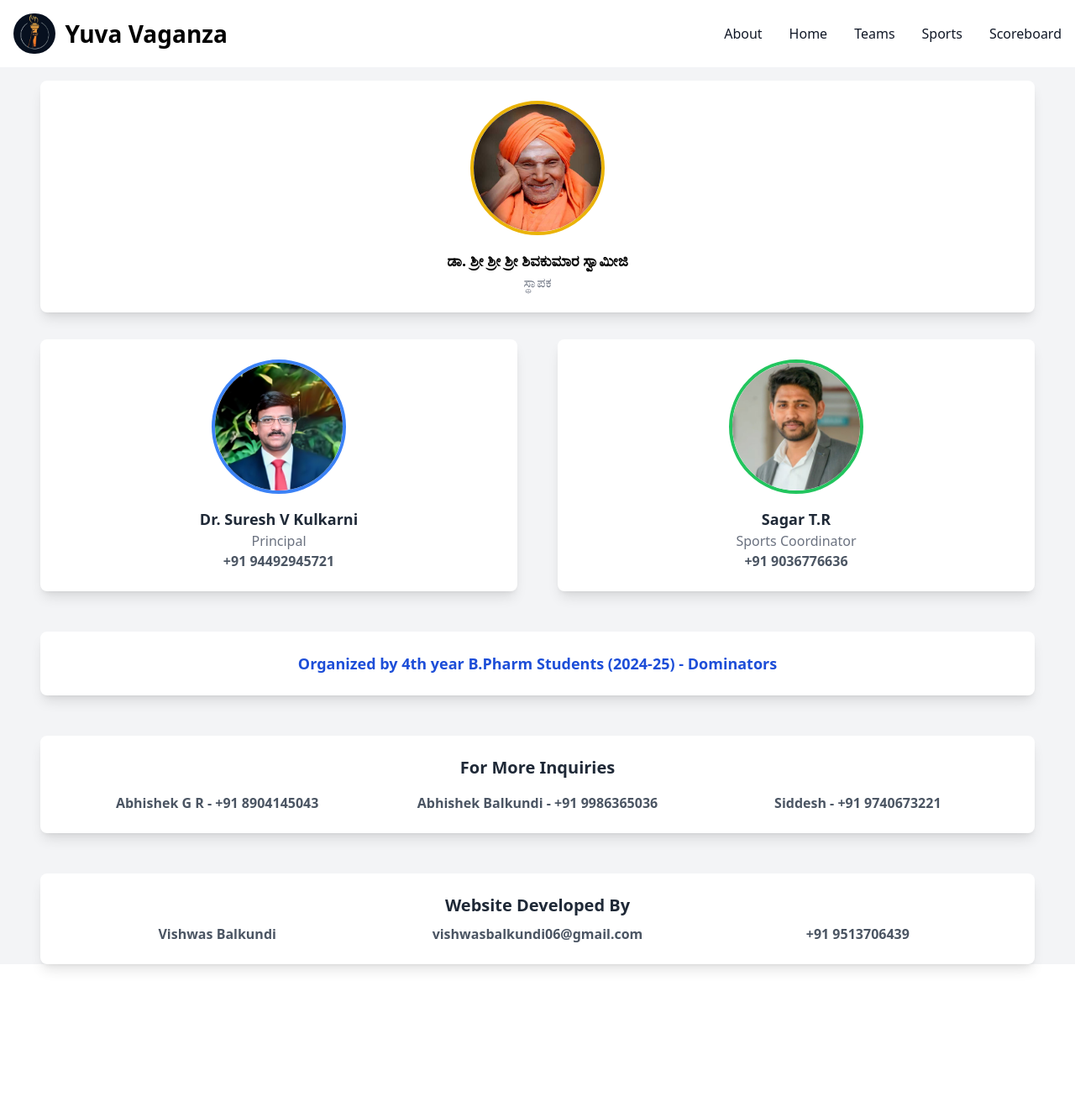
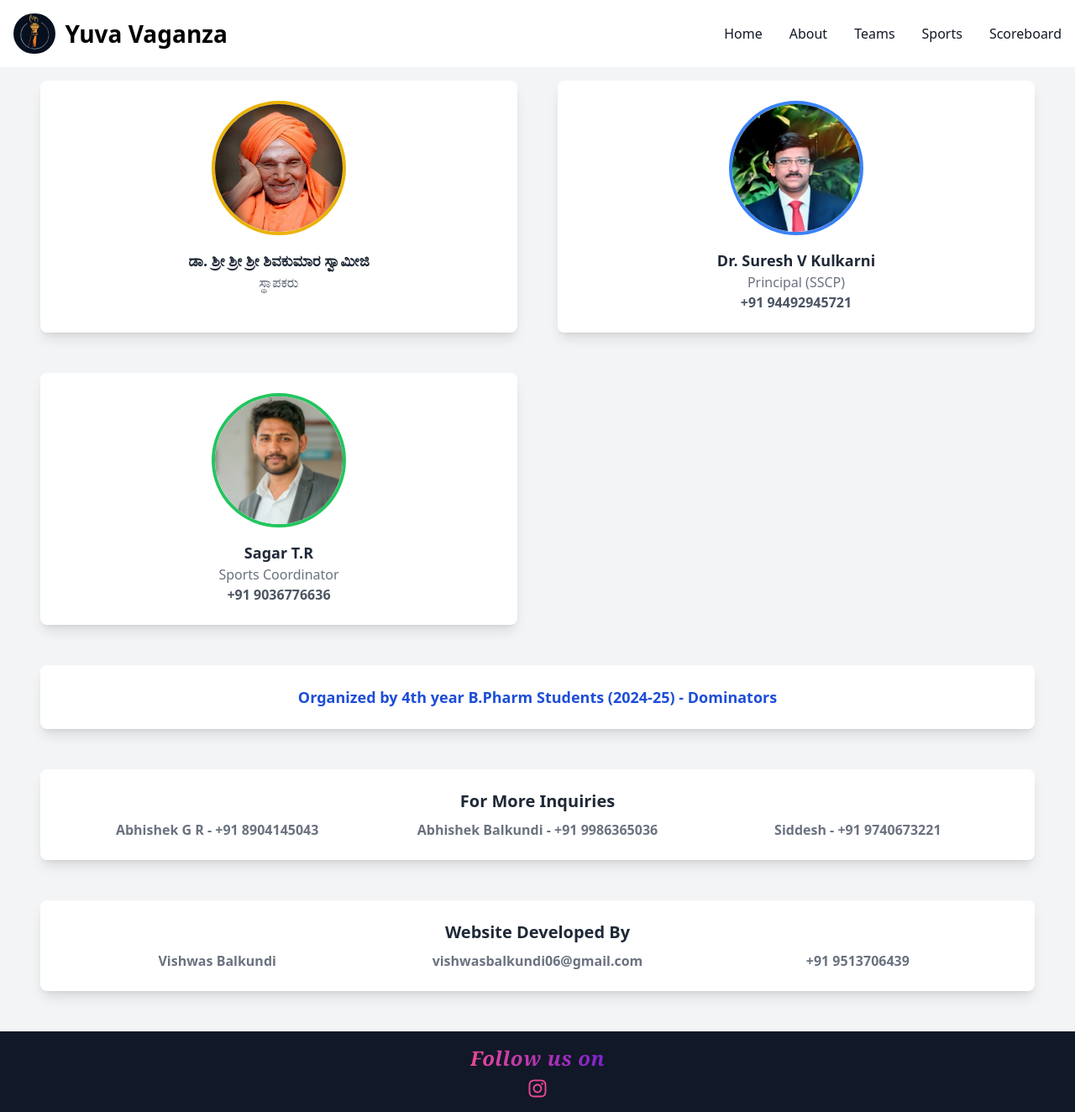
Before and after one commit to Balkundi-Vishwas/vaganza, a React (Vite) app: page /about in a window 1280 px wide. Shown: the whole page at 84% size. Before the commit the page ends 1196 px from the top, so only its background shows below. Built offline with nearby package versions, Linux system fonts and the light colour scheme.

Commit message:
added footer

```diff
--- a/package.json
+++ b/package.json
@@ -17,6 +17,7 @@
     "@mui/material": "^6.4.6",
     "react": "^18.3.1",
     "react-dom": "^18.3.1",
+    "react-icons": "^5.5.0",
     "react-router-dom": "^7.2.0",
     "socket.io": "^4.8.1",
     "socket.io-client": "^4.8.1"
--- a/src/App.jsx
+++ b/src/App.jsx
@@ -6,6 +6,7 @@ import Scoreboard from "./components/Scoreboard";
 import Sportings from "./components/sports";
 import About from "./pages/About";
 import Homepage from "./pages/Home";
+import Footer from "./components/footer";
 
 const App = () => {
   return (
@@ -32,6 +33,7 @@ const App = () => {
           <Route path="/sports" element={<Sportings />}></Route>
           <Route path="/scoreboard" element={<Scoreboard />}></Route>
         </Routes>
+        <Footer />
       </div>
     </Router>
   );
--- a/src/components/Header.jsx
+++ b/src/components/Header.jsx
@@ -97,17 +97,17 @@ const Navbar = () => {
 
         {/* Navbar Items for Large Screens */}
         <div className="hidden lg:flex space-x-8">
+        <Link
+            to="/"
+            className="text-gray-900 hover:text-blue-700 dark:text-white dark:hover:text-blue-500"
+          >
+            Home
+          </Link>
           <Link
             to="/about"
             className="text-gray-900 hover:text-blue-700 dark:text-white dark:hover:text-blue-500"
           >
             About
-          </Link>
-          <Link
-            to="/"
-            className="text-gray-900 hover:text-blue-700 dark:text-white dark:hover:text-blue-500"
-          >
-            Home
           </Link>
           <Link
             to="/teams"
@@ -132,6 +132,14 @@ const Navbar = () => {
         {/* Automatically Visible Dropdown Menu for Small Screens */}
         <div className={`${isOpen ? "block" : "hidden"} lg:hidden w-full mt-4`}>
           <ul className="border border-gray-200 dark:border-gray-700 rounded-lg bg-gray-50 dark:bg-gray-800">
+          <li>
+              <Link onClick={handleToggle}
+              to="/"
+              className="block px-4 py-2 text-gray-900 dark:text-white hover:bg-gray-200 dark:hover:bg-gray-700"
+            >
+              Home
+            </Link>
+            </li>
             <li>
               <Link onClick={handleToggle}
                 to="/about"
@@ -139,14 +147,6 @@ const Navbar = () => {
               >
                 About
               </Link>
-            </li>
-            <li>
-              <Link onClick={handleToggle}
-              to="/"
-              className="block px-4 py-2 text-gray-900 dark:text-white hover:bg-gray-200 dark:hover:bg-gray-700"
-            >
-              Home
-            </Link>
             </li>
             <li>
               <Link onClick={handleToggle}
--- a/src/components/Scoreboard.jsx
+++ b/src/components/Scoreboard.jsx
@@ -5,18 +5,16 @@ const Scoreboard = () => {
   const [scores, setScores] = useState(teamsData.scores);
 
   const calculateTotal = (team) => {
-    return scores[team].gold * 3 + scores[team].silver * 2 + scores[team].bronze * 1;
+    return (
+      scores[team].gold * 3 + scores[team].silver * 2 + scores[team].bronze * 1
+    );
   };
 
   return (
     <div className="p-5 pt-20 mb-12">
-      <h2 className="text-center text-3xl font-bold text-blue-700">📊 Team Scoreboard</h2>
-
-      <p className="text-center text-gray-600 mt-2">
-        🥇 <span className="text-yellow-500 font-bold">Gold = 3 points</span>,
-        🥈 <span className="text-gray-500 font-bold">Silver = 2 points</span>,
-        🥉 <span className="text-orange-500 font-bold">Bronze = 1 point</span>
-      </p>
+      <h2 className="text-center text-3xl font-bold text-[#17202a]">
+        📊 Team Scoreboard
+      </h2>
 
       <div className="overflow-x-auto mt-5">
         <table className="w-3/4 mx-auto border-collapse border border-gray-300 shadow-lg rounded-lg">
@@ -31,7 +29,14 @@ const Scoreboard = () => {
           </thead>
           <tbody>
             {Object.keys(scores)
-              .sort((a, b) => calculateTotal(b) - calculateTotal(a))
+              .sort((a, b) => {
+                const totalA = calculateTotal(a);
+                const totalB = calculateTotal(b);
+                if (totalA !== totalB) return totalB - totalA; // Sort by total score
+                if (scores[a].gold !== scores[b].gold)
+                  return scores[b].gold - scores[a].gold; // Sort by gold
+                return scores[b].silver - scores[a].silver; // Sort by silver
+              })
               .map((team, index) => (
                 <tr
                   key={index}
@@ -43,11 +48,35 @@ const Scoreboard = () => {
                   <td className="p-3 border">{scores[team].gold}</td>
                   <td className="p-3 border">{scores[team].silver}</td>
                   <td className="p-3 border">{scores[team].bronze}</td>
-                  <td className="p-3 border font-bold">{calculateTotal(team)}</td>
+                  <td className="p-3 border font-bold">
+                    {calculateTotal(team)}
+                  </td>
                 </tr>
               ))}
           </tbody>
         </table>
+      </div>
+
+      <div className="mt-6 bg-white p-6 rounded-lg shadow-lg hover:scale-105 transition-transform duration-300">
+        <p className="text-center text-gray-600 mt-2">
+          🥇 <span className="text-yellow-500 font-bold">Gold = 3 points</span>{" "}
+          <br />
+          🥈 <span className="text-gray-500 font-bold">
+            Silver = 2 points
+          </span>{" "}
+          <br />
+          🥉 <span className="text-orange-500 font-bold">Bronze = 1 point</span>
+        </p>
+      </div>
+
+      <div className="mt-4 bg-white p-6 rounded-lg shadow-lg hover:scale-105 transition-transform duration-300">
+        <p className="text-center text-sm text-gray-500 mt-3 italic">
+          *If two teams have the same total points, the team with more
+          <span className="text-yellow-500 font-semibold"> Gold medals </span>
+          will be ranked higher. If Gold medals are also equal,
+          <span className="text-gray-500 font-semibold"> Silver medals </span>
+          will determine the rank.*
+        </p>
       </div>
     </div>
   );
--- a/src/components/Teamlist.jsx
+++ b/src/components/Teamlist.jsx
@@ -18,14 +18,14 @@ const TeamList = () => {
 
   return (
     <div className="pt-20">
-      <h2 className="text-center text-3xl font-bold text-blue-600">
+      <h2 className="text-center text-3xl font-bold text-[#17202a]">
         🏆 Participating Teams 🏆
       </h2>
       <p className="text-center text-gray-600 mt-2">
         Click on a team to learn more!
       </p>
 
-      <div className="flex flex-wrap justify-center mt-6 gap-6">
+      <div className="flex flex-wrap justify-center mt-6 mb-10 gap-6">
         {teamsData.teams.map((team, index) => (
           <motion.div
             key={index}
@@ -74,13 +74,13 @@ const TeamList = () => {
                 {selectedTeam.name}
               </h1>
               <div className="mt-4 p-4 border border-gray-300 rounded-lg shadow-md h-[50vh] overflow-y-auto custom-scroll">
-                <p className="text-gray-700 text-lg">{selectedTeam.description}</p>
+                <p className="text-gray-500 text-lg">{selectedTeam.description}</p>
 
                 {/* Contributors */}
                 <h2 className="text-xl font-semibold mt-3 mb-2 text-gray-900">🎖 Contributors:</h2>
-                <ul className="list-disc list-inside text-gray-800">
+                <ul className="list-decimal list-inside text-gray-800">
                   {selectedTeam.contributors.map((cont, index) => (
-                    <li key={index} className="text-lg">{cont}</li>
+                    <li key={index} className="mb-2 text-lg">{cont}</li>
                   ))}
                 </ul>
               </div>
--- /dev/null
+++ b/src/components/footer.jsx
@@ -0,0 +1,27 @@
+import { FaInstagram } from "react-icons/fa"; // Import Instagram icon
+
+const Footer = () => {
+  return (
+    <footer className="bg-gray-900 text-white text-center p-4 mt-5">
+      <p className="text-center text-2xl font-extrabold text-gray-800 tracking-wide">
+        <span className="bg-gradient-to-r from-pink-500 to-purple-700 text-transparent bg-clip-text font-serif italic">
+          Follow us on
+        </span>
+      </p>
+      <p className="mt-2">
+        <div>
+          <a
+            href="https://www.instagram.com/yuva_vaganza_2025?igsh=MW5pbjNtOHplZ3lpaw=="
+            target="_blank"
+            rel="noopener noreferrer"
+            className="text-2xl flex flex-col items-center text-pink-500 transition"
+          >
+            <FaInstagram />
+          </a>
+        </div>
+      </p>
+    </footer>
+  );
+};
+
+export default Footer;
--- a/src/components/sports.jsx
+++ b/src/components/sports.jsx
@@ -15,7 +15,7 @@ const Sportings = () => {
 
   return (
     <div className="pt-20 p-5">
-      <h2 className="text-center text-3xl font-bold text-blue-600">🏅 Sports</h2>
+      <h2 className="text-center text-3xl font-bold text-[#17202a]">🏅 Sports</h2>
       <p className="text-center text-gray-600 mt-2">Click on a sport to see details!</p>
 
       <div className="flex flex-wrap justify-center mt-6 gap-6">
--- a/src/pages/About.jsx
+++ b/src/pages/About.jsx
@@ -5,16 +5,6 @@ const About = () => {
   return (
     <div className="min-h-screen bg-gray-100 pt-24 px-4 md:px-12">
       {/* Principal and Sports Incharge */}
-      <motion.div
-        className="flex flex-col items-center mb-8 bg-white p-6 rounded-lg shadow-lg"
-        initial={{ opacity: 0, y: 20 }}
-        animate={{ opacity: 1, y: 0 }}
-        transition={{ duration: 0.6 }}
-      >
-        <img src="/images/sivakumar_swamiji.jpeg" alt="Founder" className="w-40 h-40 rounded-full mb-4 border-4 border-yellow-500" />
-        <h2 className="text-lg font-semibold">ಡಾ. ಶ್ರೀ ಶ್ರೀ ಶ್ರೀ ಶಿವಕುಮಾರ ಸ್ವಾಮೀಜಿ</h2>
-        <p className="text-gray-500">ಸ್ಥಾಪಕ</p>
-      </motion.div>
 
       <motion.div
         className="grid grid-cols-1 md:grid-cols-2 gap-12 text-center"
@@ -22,11 +12,18 @@ const About = () => {
         animate={{ opacity: 1, y: 0 }}
         transition={{ duration: 0.6 }}
       >
+
+        <div className="bg-white p-6 rounded-lg shadow-lg hover:scale-105 transition-transform duration-300">
+          <img src="/images/sivakumar_swamiji.jpeg" alt="Principal" className="w-40 h-40 mx-auto rounded-full mb-4 border-4 border-yellow-500" />
+          <h3 className="text-lg font-semibold text-gray-800">ಡಾ. ಶ್ರೀ ಶ್ರೀ ಶ್ರೀ ಶಿವಕುಮಾರ ಸ್ವಾಮೀಜಿ</h3>
+          <p className="text-gray-600">ಸ್ಥಾಪಕರು</p>
+        </div>
+
         {/* Principal */}
         <div className="bg-white p-6 rounded-lg shadow-lg hover:scale-105 transition-transform duration-300">
           <img src="/images/principal_sir.png" alt="Principal" className="w-40 h-40 mx-auto rounded-full mb-4 border-4 border-blue-500" />
           <h3 className="text-lg font-semibold text-gray-800">Dr. Suresh V Kulkarni</h3>
-          <p className="text-gray-500">Principal</p>
+          <p className="text-gray-500">Principal (SSCP)</p>
           <p className="text-gray-600 font-semibold">+91 94492945721</p>
         </div>
         {/* Sports Incharge */}
@@ -55,8 +52,8 @@ const About = () => {
         animate={{ opacity: 1, y: 0 }}
         transition={{ duration: 0.6 }}
       >
-        <h2 className="text-xl font-semibold mb-4 text-gray-800">For More Inquiries</h2>
-        <div className="grid grid-cols-1 md:grid-cols-3 gap-2 text-gray-600 font-semibold">
+        <h2 className="text-xl font-semibold mb-2 text-gray-800">For More Inquiries</h2>
+        <div className="grid grid-cols-1 md:grid-cols-3 gap-2 text-gray-500 font-semibold">
           <p>Abhishek G R - +91 8904145043</p>
           <p>Abhishek Balkundi - +91 9986365036</p>
           <p>Siddesh - +91 9740673221</p>
@@ -71,7 +68,7 @@ const About = () => {
         transition={{ duration: 0.6 }}
       >
         <h2 className="text-xl font-semibold mb-2 text-gray-800">Website Developed By</h2>
-        <div className="grid grid-cols-1 md:grid-cols-3 gap-2 text-gray-600 font-semibold">
+        <div className="grid grid-cols-1 md:grid-cols-3 gap-2 text-gray-500 font-semibold">
           <p>Vishwas Balkundi</p>
           <p>vishwasbalkundi06@gmail.com</p>
           <p>+91 9513706439</p>
```
Also changed, not shown: 1 other file (tests, documents, lock files or other folders).
